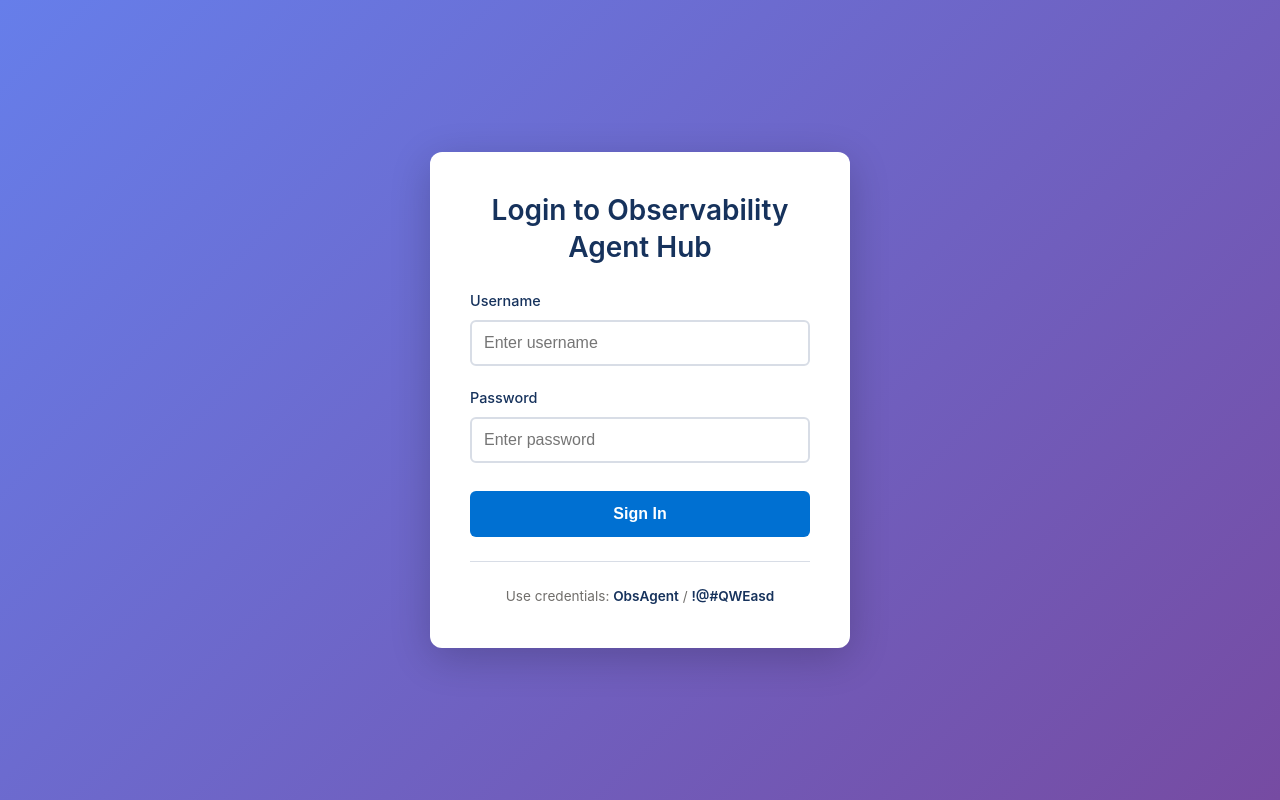
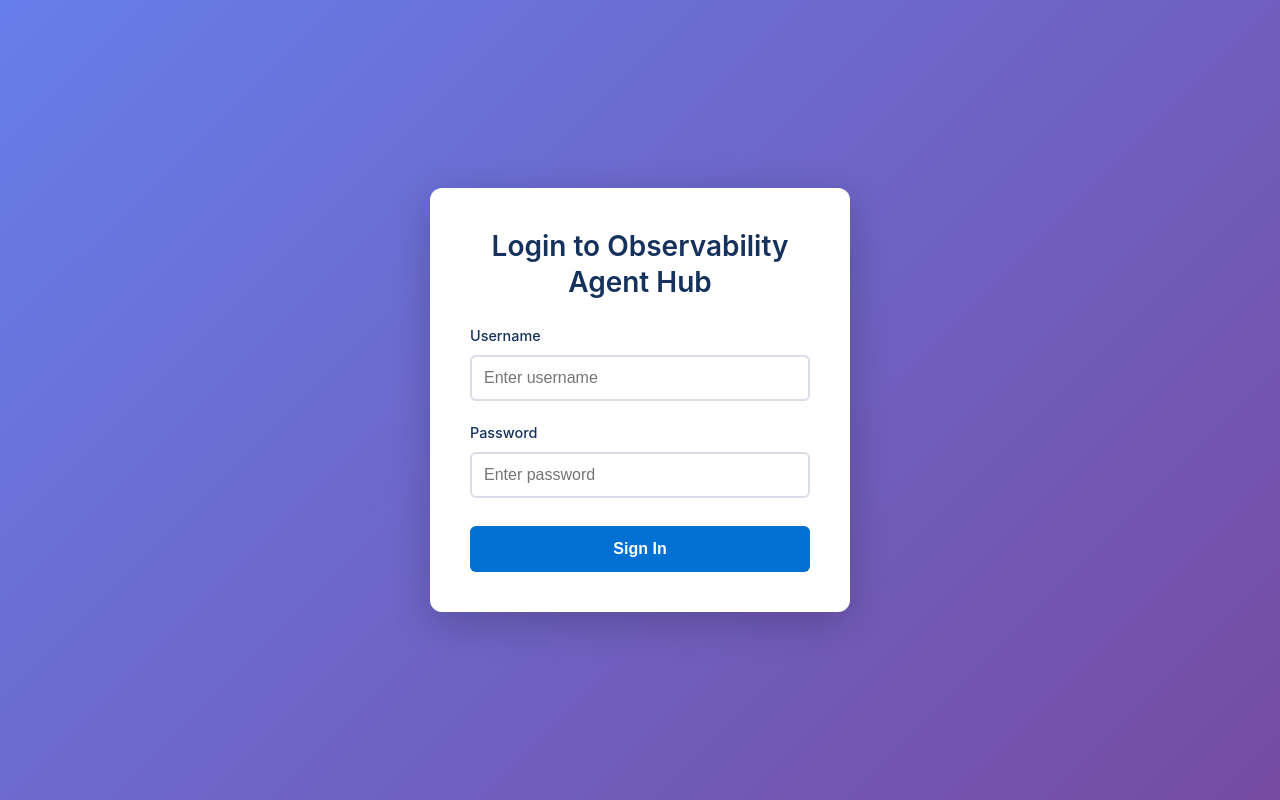
Before and after one commit to mpichadze-bot/observability-agent-tutorial, a React (Vite) app: page / in a window 1280 px wide. Built offline with nearby package versions, Linux system fonts and the light colour scheme.

Commit message:
Remove credentials hint from login page

```diff
--- a/src/components/Login.jsx
+++ b/src/components/Login.jsx
@@ -62,9 +62,6 @@ const Login = ({ onLogin }) => {
             {isLoading ? 'Signing In...' : 'Sign In'}
           </button>
         </form>
-        <p className="credentials-hint">
-          Use credentials: <strong>ObsAgent</strong> / <strong>!@#QWEasd</strong>
-        </p>
       </div>
     </div>
   );
```
